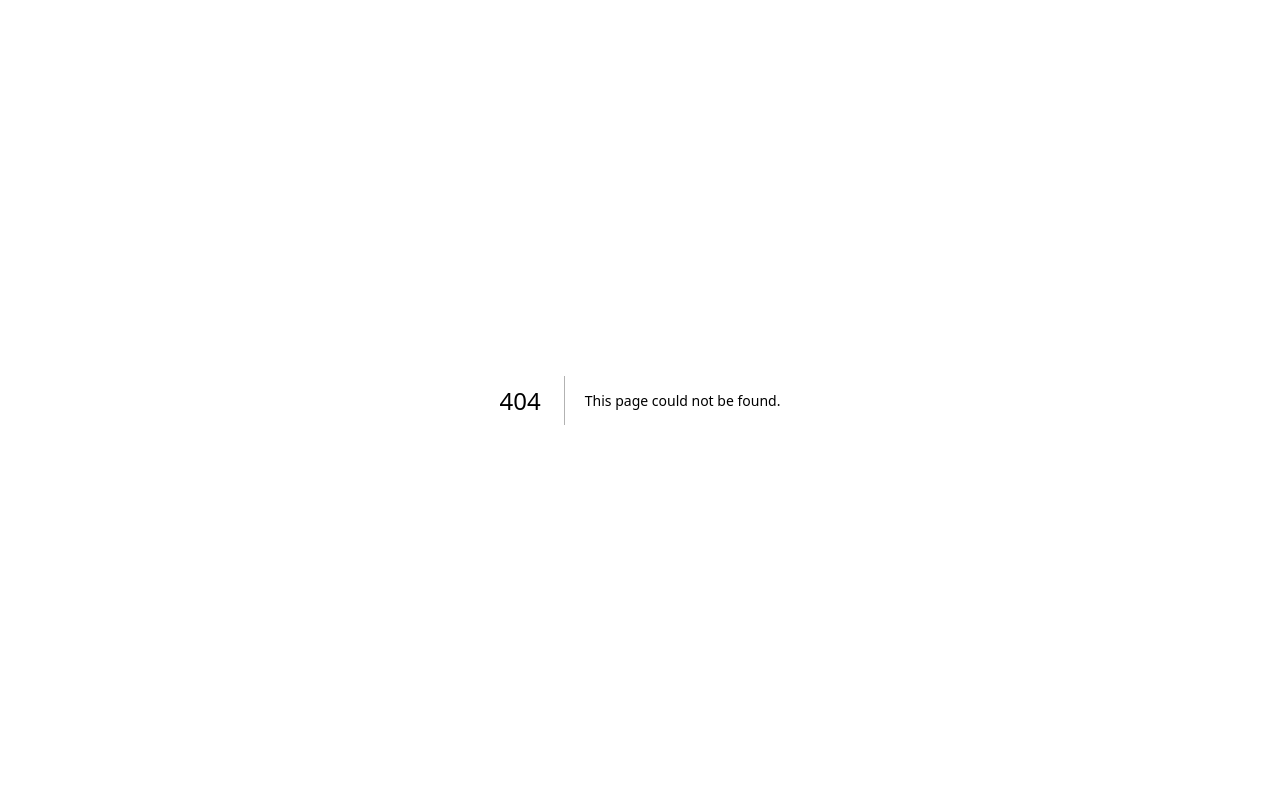
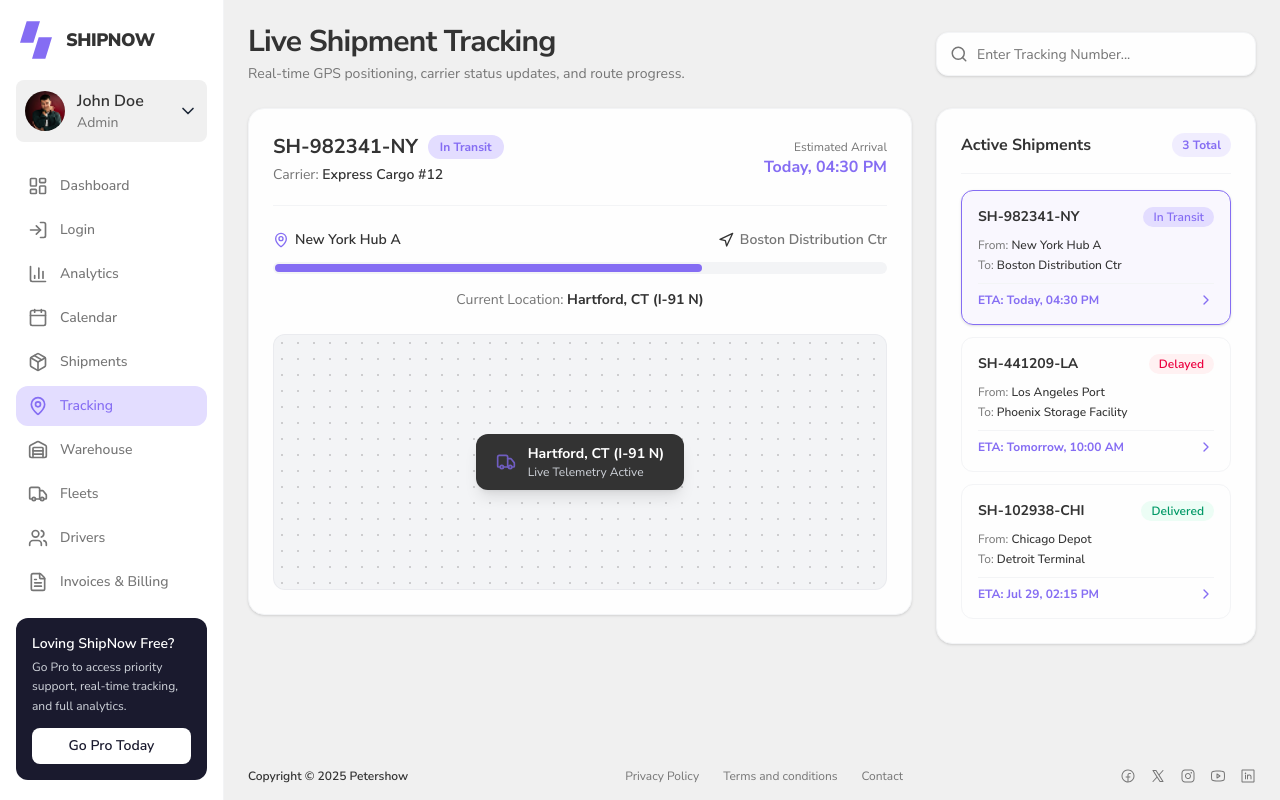
Before and after one commit to gmnayem631/ship-now, a Next.js app: page /tracking in a window 1280 px wide. Before the commit this address had no page. Built offline with nearby package versions, Linux system fonts and the light colour scheme.

Commit message:
feat: add Shipment Tracking page with real-time updates and interactive features

```diff
--- /dev/null
+++ b/app/(dashboard)/tracking/page.tsx
@@ -0,0 +1,265 @@
+"use client";
+
+import React, { useState } from "react";
+import {
+  Search,
+  MapPin,
+  Truck,
+  CheckCircle2,
+  Clock,
+  AlertTriangle,
+  Package,
+  Navigation,
+  ChevronRight,
+  Filter,
+} from "lucide-react";
+
+interface ShipmentTracker {
+  id: string;
+  trackingNo: string;
+  sender: string;
+  destination: string;
+  carrier: string;
+  eta: string;
+  status: "In Transit" | "Delivered" | "Delayed" | "Pending";
+  currentLocation: string;
+  progressPercent: number;
+}
+
+const mockShipments: ShipmentTracker[] = [
+  {
+    id: "1",
+    trackingNo: "SH-982341-NY",
+    sender: "New York Hub A",
+    destination: "Boston Distribution Ctr",
+    carrier: "Express Cargo #12",
+    eta: "Today, 04:30 PM",
+    status: "In Transit",
+    currentLocation: "Hartford, CT (I-91 N)",
+    progressPercent: 70,
+  },
+  {
+    id: "2",
+    trackingNo: "SH-441209-LA",
+    sender: "Los Angeles Port",
+    destination: "Phoenix Storage Facility",
+    carrier: "Westline Freight #08",
+    eta: "Tomorrow, 10:00 AM",
+    status: "Delayed",
+    currentLocation: "Palm Springs Rest Stop (Weather Hold)",
+    progressPercent: 40,
+  },
+  {
+    id: "3",
+    trackingNo: "SH-102938-CHI",
+    sender: "Chicago Depot",
+    destination: "Detroit Terminal",
+    carrier: "Midwest Transit #04",
+    eta: "Jul 29, 02:15 PM",
+    status: "Delivered",
+    currentLocation: "Delivered to Dock 4",
+    progressPercent: 100,
+  },
+];
+
+export default function TrackingPage() {
+  const [selectedShipment, setSelectedShipment] = useState<ShipmentTracker>(
+    mockShipments[0],
+  );
+
+  const getStatusBadge = (status: ShipmentTracker["status"]) => {
+    switch (status) {
+      case "In Transit":
+        return "bg-[#E3DDFF] text-[#856DF3]";
+      case "Delivered":
+        return "bg-emerald-50 text-emerald-600";
+      case "Delayed":
+        return "bg-rose-50 text-rose-600";
+      case "Pending":
+        return "bg-amber-50 text-amber-600";
+    }
+  };
+
+  return (
+    <div className="space-y-6">
+      {/* Page Header */}
+      <div className="flex flex-col gap-4 sm:flex-row sm:items-center sm:justify-between">
+        <div>
+          <h1 className="text-2xl font-bold tracking-tight text-[#333] sm:text-3xl">
+            Live Shipment Tracking
+          </h1>
+          <p className="mt-1 text-sm text-[#757575]">
+            Real-time GPS positioning, carrier status updates, and route
+            progress.
+          </p>
+        </div>
+
+        {/* Global Search Input */}
+        <div className="relative w-full sm:w-80">
+          <Search
+            size={18}
+            className="absolute top-1/2 left-3.5 -translate-y-1/2 text-[#757575]"
+          />
+          <input
+            type="text"
+            placeholder="Enter Tracking Number..."
+            className="h-11 w-full rounded-xl border border-gray-100 bg-[#FEFEFE] pr-4 pl-10 text-sm text-[#333] placeholder-[#757575] shadow-sm transition-all outline-none focus:border-[#856DF3] focus:ring-2 focus:ring-[#856DF3]/20"
+          />
+        </div>
+      </div>
+
+      {/* Main Grid: Map & Milestone Visualizer */}
+      <div className="grid grid-cols-1 gap-6 lg:grid-cols-3">
+        {/* Left Column: Interactive GPS & Milestone Tracker */}
+        <div className="space-y-6 lg:col-span-2">
+          {/* Active Tracker Card */}
+          <div className="space-y-6 rounded-2xl border border-gray-100 bg-[#FEFEFE] p-6 shadow-sm">
+            <div className="flex flex-col justify-between gap-3 border-b border-gray-100 pb-5 sm:flex-row sm:items-center">
+              <div>
+                <div className="flex items-center gap-2.5">
+                  <h2 className="text-xl font-bold text-[#333]">
+                    {selectedShipment.trackingNo}
+                  </h2>
+                  <span
+                    className={`rounded-full px-3 py-1 text-xs font-bold ${getStatusBadge(
+                      selectedShipment.status,
+                    )}`}
+                  >
+                    {selectedShipment.status}
+                  </span>
+                </div>
+                <p className="mt-1 text-sm text-[#757575]">
+                  Carrier:{" "}
+                  <span className="font-semibold text-[#333]">
+                    {selectedShipment.carrier}
+                  </span>
+                </p>
+              </div>
+
+              <div className="text-left sm:text-right">
+                <p className="text-xs text-[#757575]">Estimated Arrival</p>
+                <p className="text-sm font-bold text-[#856DF3] sm:text-base">
+                  {selectedShipment.eta}
+                </p>
+              </div>
+            </div>
+
+            {/* Visual Route Progress Bar */}
+            <div className="space-y-3">
+              <div className="flex justify-between text-sm font-semibold text-[#333]">
+                <span className="flex items-center gap-1.5">
+                  <MapPin size={16} className="text-[#856DF3]" />
+                  {selectedShipment.sender}
+                </span>
+                <span className="flex items-center gap-1.5 text-[#757575]">
+                  <Navigation size={16} className="text-[#333]" />
+                  {selectedShipment.destination}
+                </span>
+              </div>
+
+              <div className="h-3 w-full overflow-hidden rounded-full bg-gray-100 p-0.5">
+                <div
+                  className="h-full rounded-full bg-[#856DF3] transition-all duration-500"
+                  style={{ width: `${selectedShipment.progressPercent}%` }}
+                />
+              </div>
+
+              <p className="pt-1 text-center text-sm text-[#757575]">
+                Current Location:{" "}
+                <span className="font-bold text-[#333]">
+                  {selectedShipment.currentLocation}
+                </span>
+              </p>
+            </div>
+
+            {/* Simulated Live GPS Map Window */}
+            <div className="relative flex h-64 w-full items-center justify-center overflow-hidden rounded-xl border border-gray-200/60 bg-gray-100">
+              {/* Subtle Grid Background Pattern */}
+              <div
+                className="absolute inset-0 opacity-20"
+                style={{
+                  backgroundImage: "radial-gradient(#333 1px, transparent 1px)",
+                  backgroundSize: "16px 16px",
+                }}
+              />
+
+              {/* Map Marker Display */}
+              <div className="relative z-10 flex items-center gap-3 rounded-xl bg-[#333333] px-5 py-2.5 text-white shadow-lg">
+                <Truck size={20} className="animate-pulse text-[#856DF3]" />
+                <div>
+                  <p className="text-sm font-bold">
+                    {selectedShipment.currentLocation}
+                  </p>
+                  <p className="text-xs text-gray-300">Live Telemetry Active</p>
+                </div>
+              </div>
+            </div>
+          </div>
+        </div>
+
+        {/* Right Column: Tracked Shipments List */}
+        <div className="space-y-4 rounded-2xl border border-gray-100 bg-[#FEFEFE] p-6 shadow-sm">
+          <div className="flex items-center justify-between border-b border-gray-100 pb-4">
+            <h3 className="text-base font-bold text-[#333]">
+              Active Shipments
+            </h3>
+            <span className="rounded-full bg-[#E3DDFF]/50 px-2.5 py-1 text-xs font-bold text-[#856DF3]">
+              {mockShipments.length} Total
+            </span>
+          </div>
+
+          {/* List Items */}
+          <div className="space-y-3">
+            {mockShipments.map((item) => {
+              const isSelected = selectedShipment.id === item.id;
+              return (
+                <div
+                  key={item.id}
+                  onClick={() => setSelectedShipment(item)}
+                  className={`cursor-pointer space-y-2.5 rounded-xl border p-4 transition-all ${
+                    isSelected
+                      ? "border-[#856DF3] bg-[#E3DDFF]/20 shadow-sm"
+                      : "border-gray-100 hover:bg-gray-50/80"
+                  }`}
+                >
+                  <div className="flex items-center justify-between">
+                    <span className="text-sm font-bold text-[#333]">
+                      {item.trackingNo}
+                    </span>
+                    <span
+                      className={`rounded-full px-2.5 py-0.5 text-xs font-semibold ${getStatusBadge(
+                        item.status,
+                      )}`}
+                    >
+                      {item.status}
+                    </span>
+                  </div>
+
+                  <div className="space-y-1 text-xs text-[#757575]">
+                    <p>
+                      From:{" "}
+                      <span className="font-medium text-[#333]">
+                        {item.sender}
+                      </span>
+                    </p>
+                    <p>
+                      To:{" "}
+                      <span className="font-medium text-[#333]">
+                        {item.destination}
+                      </span>
+                    </p>
+                  </div>
+
+                  <div className="flex items-center justify-between border-t border-gray-100 pt-2 text-xs font-bold text-[#856DF3]">
+                    <span>ETA: {item.eta}</span>
+                    <ChevronRight size={16} />
+                  </div>
+                </div>
+              );
+            })}
+          </div>
+        </div>
+      </div>
+    </div>
+  );
+}
```
